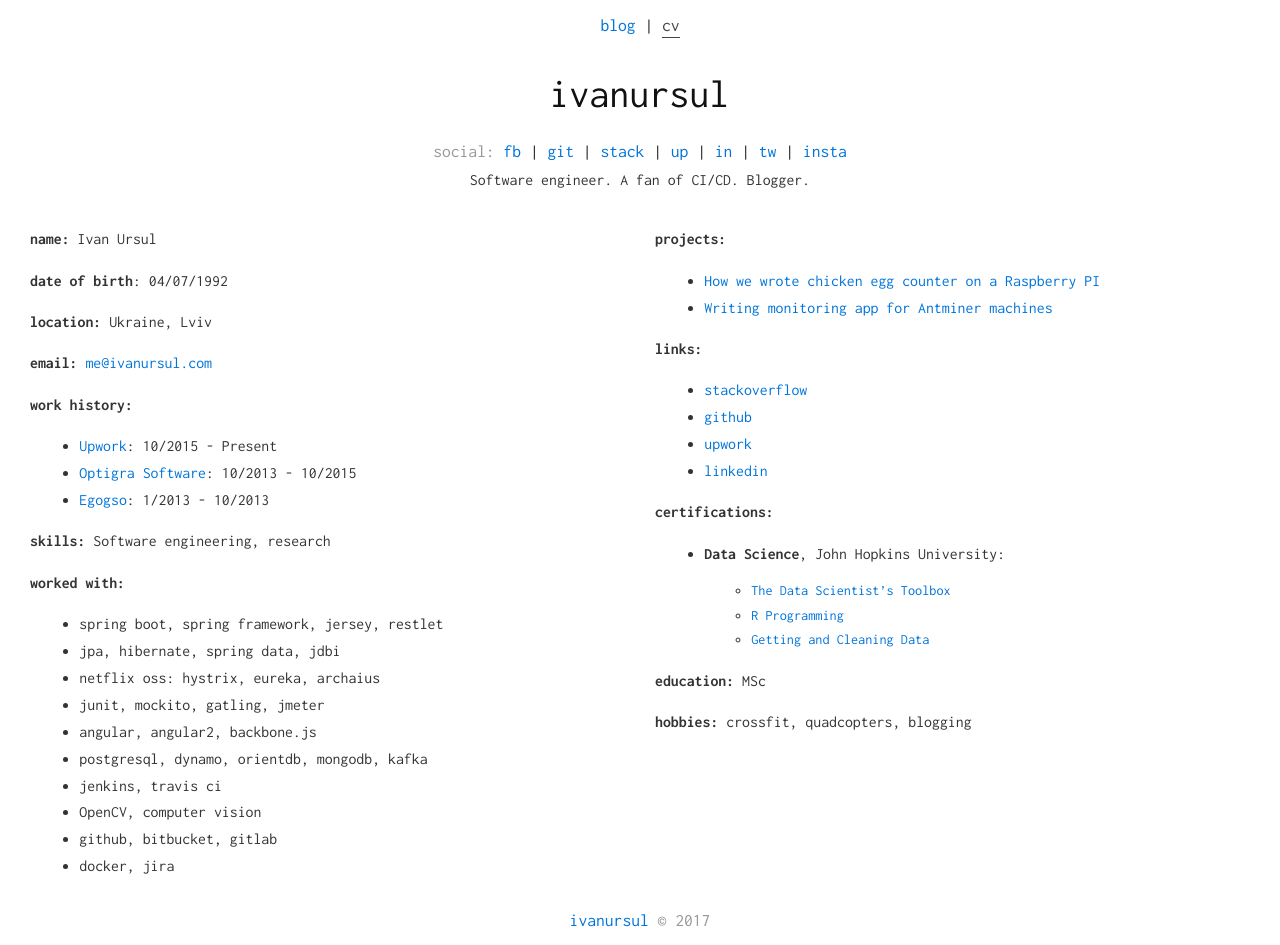
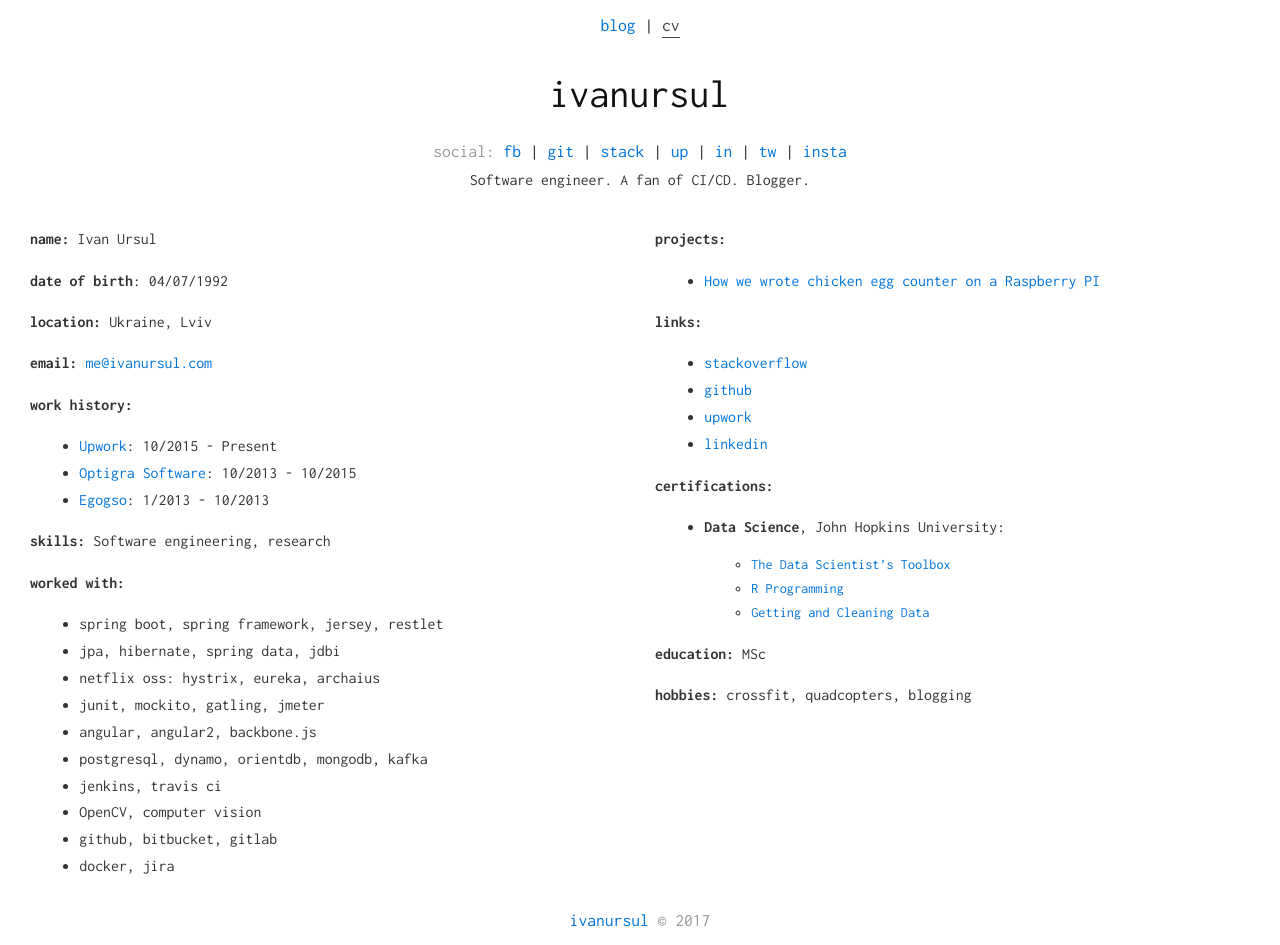
Before and after one commit to ivanursul/ivanursul, a Jekyll site: the page built from cv.html, in a window 1280 px wide. Built offline with Jekyll 4.4.1, drawn with Linux system fonts in a browser that asks for light colours.

```diff
--- a/cv.html
+++ b/cv.html
@@ -51,9 +51,6 @@
           <li>
               <a href="https://ivanursul.com/counting-eggs-in-opencv">How we wrote chicken egg counter on a Raspberry PI</a>
           </li>
-          <li>
-              <a href="">Writing monitoring app for Antminer machines</a>
-          </li>
         </ul>
 
         <p><strong>links:</strong> </p>
```
